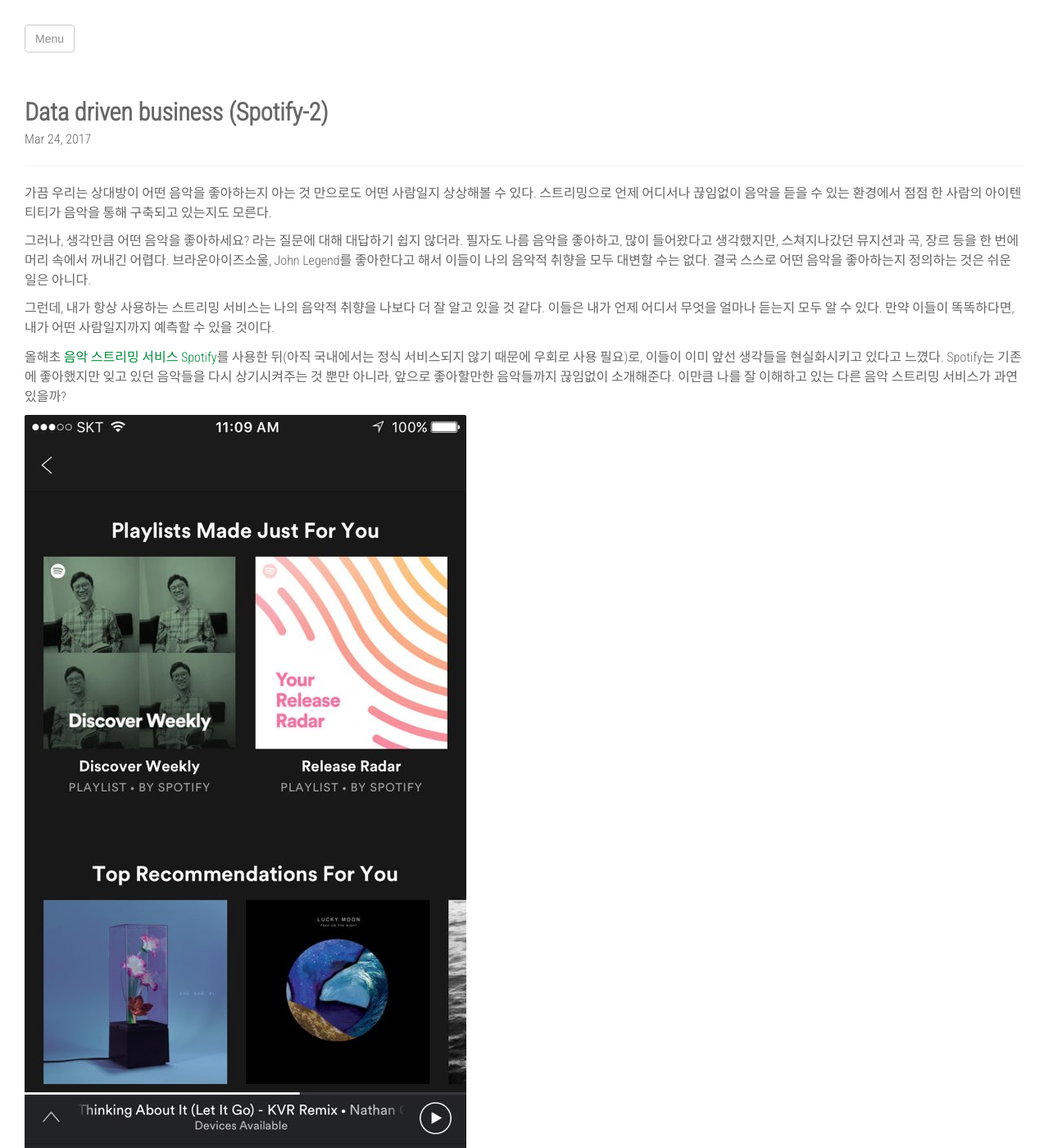
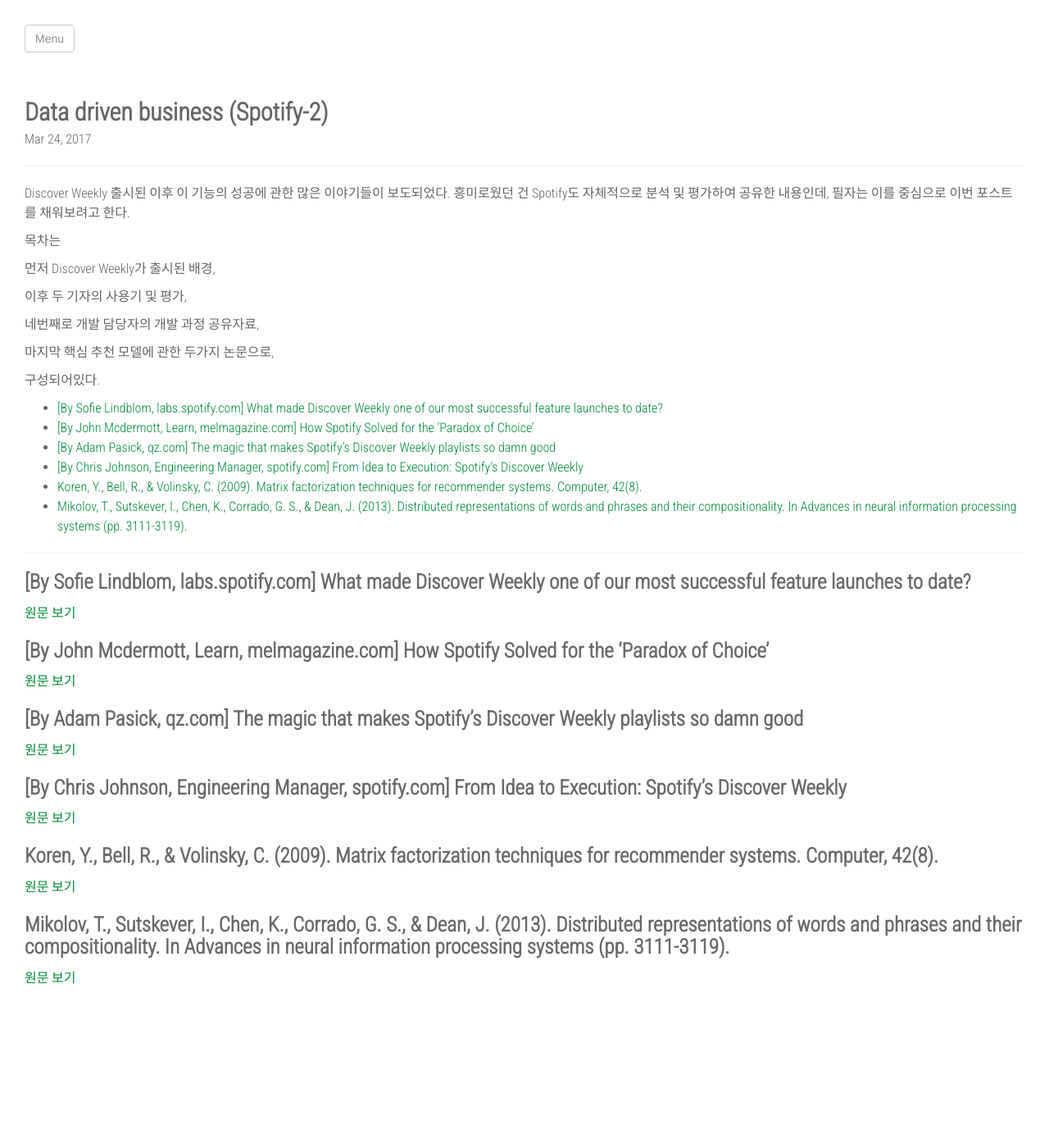
Before and after one commit to deepnsoul/blog, a Jekyll site: the page built from _posts/2017-03-24-databusiness-02.markdown, in a window 1280 px wide and 1400 px high. Shown: the whole window at 82% size. Built offline with Jekyll 4.4.1, drawn with Linux system fonts in a browser that asks for light colours; nearby versions of some CDN libraries; some of the changed text lies outside the part shown.

Commit message:
change post contents

```diff
--- a/_posts/2017-03-24-databusiness-01.markdown
+++ b/_posts/2017-03-24-databusiness-01.markdown
@@ -8,7 +8,7 @@
 
 가끔 우리는 상대방이 어떤 음악을 좋아하는지 아는 것 만으로도 어떤 사람일지 상상해볼 수 있다. 스트리밍으로 언제 어디서나 끊임없이 음악을 듣을 수 있는 환경에서 점점 한 사람의 아이텐티티가 음악을 통해 구축되고 있는지도 모른다.
 
-그러나, 생각만큼 어떤 음악을 좋아하세요? 라는 질문에 대해 대답하기 쉽지 않더라. 필자도 나름 음악을 좋아하고, 많이 들어왔다고 생각했지만, 스쳐지나갔던 뮤지션과 곡, 장르 등을 한 번에 머리 속에서 꺼내긴 어렵다. 브라운아이즈소울, John Legend를 좋아한다고 해서 이들이 나의 음악적 취향을 모두 대변할 수는 없다. 결국 스스로 어떤 음악을 좋아하는지 정의하는 것은 쉬운 일은 아니다.
+그러나, 생각만큼 어떤 음악을 좋아하세요? 라는 질문에 대해 대답하기 쉽지 않더라. 필자도 나름 음악을 좋아하고, 많이 들어왔다고 생각했지만, 스쳐지나갔던 뮤지션과 곡, 장르 등을 한 번에 머리 속에서 꺼내긴 어렵다. 브라운아이드소울, John Legend를 좋아한다고 해서 이들이 나의 음악적 취향을 모두 대변할 수는 없다. 결국 스스로 어떤 음악을 좋아하는지 정의하는 것은 쉬운 일은 아니다.
 
 그런데,  내가 항상 사용하는 스트리밍 서비스는 나의 음악적 취향을 나보다 더 잘 알고 있을 것 같다. 이들은 내가 언제 어디서 무엇을 얼마나 듣는지 모두 알 수 있다. 만약 이들이 똑똑하다면, 내가 어떤 사람일지까지 예측할 수 있을 것이다.
 
@@ -25,13 +25,13 @@
 
 그럼에도 불구, 최근 [QUARTZ의 기사](https://qz.com/924057/spotify-has-50-million-people-paying-for-its-music-why-is-it-still-unprofitable/)를 보면 여전히 수익을 내지못하는 Spotify의 불안정한 비즈니스 모델에 대해 경계하고 있다.
 
-이 기사에서는, 음악 스트리밍 시장이 포화상태라 투자에 회의적인 시각이 있는 상황에서, Spotify지속적으로 많은 돈을 잃고 있는 문제를 지적한다.  30 million song(약 3,000만 곡)의 라이센스를 감당하기 위해 현금의 80%를 저작권 비용으로 쓰고 있는데, 유료 구독자 비율이 전체의 30%밖에 안되어 수익을 내지 못하고 있는 것이다. 즉, 대부분의 사용자는 무료로 이용하고 있다는 것인데, 사실 필자 역시 무료로 사용하면서 거의 불편함을 느끼지 못했기 때문에(대부분의 주요 기능이 제공되면서 광고도 거의 없음) 유료 구독 전환 니즈가 크지 않았다(국내 스트리밍을 세컨드로 사용하고 있는 것도 한가지 원인인듯).
+이 기사에서는, 음악 스트리밍 시장이 포화상태라 투자에 회의적인 시각이 있는 상황에서, Spotify가 지속적으로 많은 돈을 잃고 있는 문제를 지적한다.  30 million song(약 3,000만 곡)의 라이센스를 감당하기 위해 현금의 80%를 저작권 비용으로 쓰고 있는데, 유료 구독자 비율이 전체의 30%밖에 안되어 수익을 내지 못하고 있는 것이다. 즉, 대부분의 사용자는 무료로 이용하고 있다는 것인데, 사실 필자 역시 무료로 사용하면서 거의 불편함을 느끼지 못했기 때문에(대부분의 주요 기능이 제공되면서 광고도 거의 없음) 유료 구독 전환 니즈가 크지 않았다. 더군다나 국내 스트리밍을 세컨드로 사용하고 있었기에.
 
 결국, 이 기사는 비즈니스 모델의 변화가 필요하다고 마지막에 언급하는데, 최근에 Spotify는 기업공개를 준비하는 목적으로 [수익 모델 개선](https://9to5mac.com/2017/03/16/spotify-royalties-labels-new-releases-apple-music-paid-subscribers/)을 검토중이라니, 좀 더 지켜볼 필요가 있을 것 같다.
 
 ---
 
-이러한 우려의 목소리와 별개로, Spotify는 수많은 충성 구독자들을 보유하고 있는데, 이에 결정적 역할을 한 기능이 바로 [Discover Weekly](https://www.spotify.com/int/discoverweekly/)이다. 매주 월요일마다 당신이 듣고 있는 플레이리스트를 기반으로 당신이 좋아할 만한 새로운 믹스테이프(30개 곡 포함)가 제공되는데, 매주 월요일이 기다려질정도로 그 믹스테이프는 강력한 매력을 가지고 있다. 필자 역시도 처음 믹스테이프를 플레이 시켰을 때 놀랐던 기억이 아직까지 생생하다. 아니 어떻게 하나같이 다 내 취향인거지!!!
+이러한 우려의 목소리와 별개로, Spotify는 수많은 충성 구독자들을 보유하고 있는데, 이에 결정적 역할을 한 기능이 바로 [Discover Weekly](https://www.spotify.com/int/discoverweekly/)이다. 매주 월요일마다 당신이 듣고 있는 플레이리스트를 기반으로 당신이 좋아할 만한 새로운 믹스테이프(30개 곡 포함)가 제공되는데, 매주 월요일이 기다려질정도로 이 믹스테이프는 강력한 매력을 가지고 있다. 필자 역시도 처음 믹스테이프를 플레이 시켰을 때 놀랐던 기억이 아직까지 생생하다. 아니 어떻게 하나같이 다 내 취향인거지!!!
 
 
 [Data driven business (Spotify-2)](https://musicboy-luki.github.io/blog/2017/03/24/databusiness-02.html)에서는 'Discover weekly' 기능이 어떤 과정을 거쳐 나오게 되었고, 어떤 기술을 통해 구현되었는지 자세히 살펴보려고 한다.
--- a/_posts/2017-03-24-databusiness-02.markdown
+++ b/_posts/2017-03-24-databusiness-02.markdown
@@ -6,32 +6,46 @@
 comments: true
 ---
 
-가끔 우리는 상대방이 어떤 음악을 좋아하는지 아는 것 만으로도 어떤 사람일지 상상해볼 수 있다. 스트리밍으로 언제 어디서나 끊임없이 음악을 듣을 수 있는 환경에서 점점 한 사람의 아이텐티티가 음악을 통해 구축되고 있는지도 모른다.
+Discover Weekly 출시된 이후 이 기능의 성공에 관한 많은 이야기들이 보도되었다. 흥미로웠던 건 Spotify도 자체적으로 분석 및 평가하여 공유한 내용인데, 필자는 이를 중심으로 이번 포스트를 채워보려고 한다.
 
-그러나, 생각만큼 어떤 음악을 좋아하세요? 라는 질문에 대해 대답하기 쉽지 않더라. 필자도 나름 음악을 좋아하고, 많이 들어왔다고 생각했지만, 스쳐지나갔던 뮤지션과 곡, 장르 등을 한 번에 머리 속에서 꺼내긴 어렵다. 브라운아이즈소울, John Legend를 좋아한다고 해서 이들이 나의 음악적 취향을 모두 대변할 수는 없다. 결국 스스로 어떤 음악을 좋아하는지 정의하는 것은 쉬운 일은 아니다.
+목차는
 
-그런데,  내가 항상 사용하는 스트리밍 서비스는 나의 음악적 취향을 나보다 더 잘 알고 있을 것 같다. 이들은 내가 언제 어디서 무엇을 얼마나 듣는지 모두 알 수 있다. 만약 이들이 똑똑하다면, 내가 어떤 사람일지까지 예측할 수 있을 것이다.
+먼저 Discover Weekly가 출시된 배경,
 
-올해초 [음악 스트리밍 서비스 Spotify](https://www.spotify.com)를 사용한 뒤(아직 국내에서는 정식 서비스되지 않기 때문에 우회로 사용 필요)로, 이들이 이미 앞선 생각들을 현실화시키고 있다고 느꼈다.  Spotify는 기존에 좋아했지만 잊고 있던 음악들을 다시 상기시켜주는 것 뿐만 아니라, 앞으로 좋아할만한 음악들까지 끊임없이 소개해준다. 이만큼 나를 잘 이해하고 있는 다른 음악 스트리밍 서비스가 과연 있을까?
+이후 두 기자의 사용기 및 평가,
+
+네번째로 개발 담당자의 개발 과정 공유자료,
+
+마지막 핵심 추천 모델에 관한 두가지 논문으로,
+
+구성되어있다.
 
 
-![spotify app]({{ site.baseurl}}/assets/spotify_app.jpg)
-*Spotify App의 Discover 페이지*
+* ToC
+{:toc}
 
 ---
 
-아래 차트에 보이듯이 올해 Spotify의 유료 구독자수는 50 million(약 5,000만명)으로 다른 음악 스트리밍 서비스에 비해 월등히 앞서있다.
-![sub_chart]({{ site.baseurl}}/assets/sub_chart.png)
+# [By Sofie Lindblom, labs.spotify.com] What made Discover Weekly one of our most successful feature launches to date?
 
-그럼에도 불구, 최근 [QUARTZ의 기사](https://qz.com/924057/spotify-has-50-million-people-paying-for-its-music-why-is-it-still-unprofitable/)를 보면 여전히 수익을 내지못하는 Spotify의 불안정한 비즈니스 모델에 대해 경계하고 있다.
+[원문 보기](https://labs.spotify.com/2015/11/18/what-made-discover-weekly-one-of-our-most-successful-feature-launches-to-date/)
 
-이 기사에서는, 음악 스트리밍 시장이 포화상태라 투자에 회의적인 시각이 있는 상황에서, Spotify지속적으로 많은 돈을 잃고 있는 문제를 지적한다.  30 million song(약 3,000만 곡)의 라이센스를 감당하기 위해 현금의 80%를 저작권 비용으로 쓰고 있는데, 유료 구독자 비율이 전체의 30%밖에 안되어 수익을 내지 못하고 있는 것이다. 즉, 대부분의 사용자는 무료로 이용하고 있다는 것인데, 사실 필자 역시 무료로 사용하면서 거의 불편함을 느끼지 못했기 때문에(대부분의 주요 기능이 제공되면서 광고도 거의 없음) 유료 구독 전환 니즈가 크지 않았다(국내 스트리밍을 세컨드로 사용하고 있는 것도 한가지 원인인듯).
+# [By John Mcdermott, Learn, melmagazine.com] How Spotify Solved for the ‘Paradox of Choice’
 
-결국, 이 기사는 비즈니스 모델의 변화가 필요하다고 마지막에 언급하는데, 최근에 Spotify는 기업공개를 준비하는 목적으로 [수익 모델 개선](https://9to5mac.com/2017/03/16/spotify-royalties-labels-new-releases-apple-music-paid-subscribers/)을 검토중이라니, 좀 더 지켜볼 필요가 있을 것 같다.
+[원문 보기](https://melmagazine.com/how-spotify-solved-for-the-paradox-of-choice-28c4a2f0d09f#.nx4l7mitl)
 
----
+# [By Adam Pasick, qz.com] The magic that makes Spotify’s Discover Weekly playlists so damn good
 
-이러한 우려의 목소리와 별개로, Spotify는 수많은 충성 구독자들을 보유하고 있는데, 이에 결정적 역할을 한 기능이 바로 [Discover Weekly](https://www.spotify.com/int/discoverweekly/)이다. 매주 월요일마다 당신이 듣고 있는 플레이리스트를 기반으로 당신이 좋아할 만한 새로운 믹스테이프(30개 곡 포함)가 제공되는데, 매주 월요일이 기다려질정도로 그 믹스테이프는 강력한 매력을 가지고 있다. 필자 역시도 처음 믹스테이프를 플레이 시켰을 때 놀랐던 기억이 아직까지 생생하다. 아니 어떻게 하나같이 다 내 취향인거지!!!
+[원문 보기](https://qz.com/571007/the-magic-that-makes-spotifys-discover-weekly-playlists-so-damn-good/)
 
+# [By Chris Johnson, Engineering Manager, spotify.com] From Idea to Execution: Spotify's Discover Weekly
 
-Data driven business [Spotify-2]에서는 'Discover weekly' 기능이 어떤 과정을 거쳐 나오게 되었고, 어떤 기술을 통해 구현되었는지 자세히 살펴보려고 한다.
+[원문 보기](https://www.slideshare.net/MrChrisJohnson/from-idea-to-execution-spotifys-discover-weekly/20-2008_2012_2015Slide_from_Dan)
+
+# Koren, Y., Bell, R., & Volinsky, C. (2009). Matrix factorization techniques for recommender systems. Computer, 42(8).
+
+[원문 보기](https://datajobs.com/data-science-repo/Recommender-Systems-[Netflix].pdf)
+
+# Mikolov, T., Sutskever, I., Chen, K., Corrado, G. S., & Dean, J. (2013). Distributed representations of words and phrases and their compositionality. In Advances in neural information processing systems (pp. 3111-3119).
+
+[원문 보기](http://papers.nips.cc/paper/5021-distributed-representations-of-words-and-phrases-and-their-compositionality.pdf)
```
